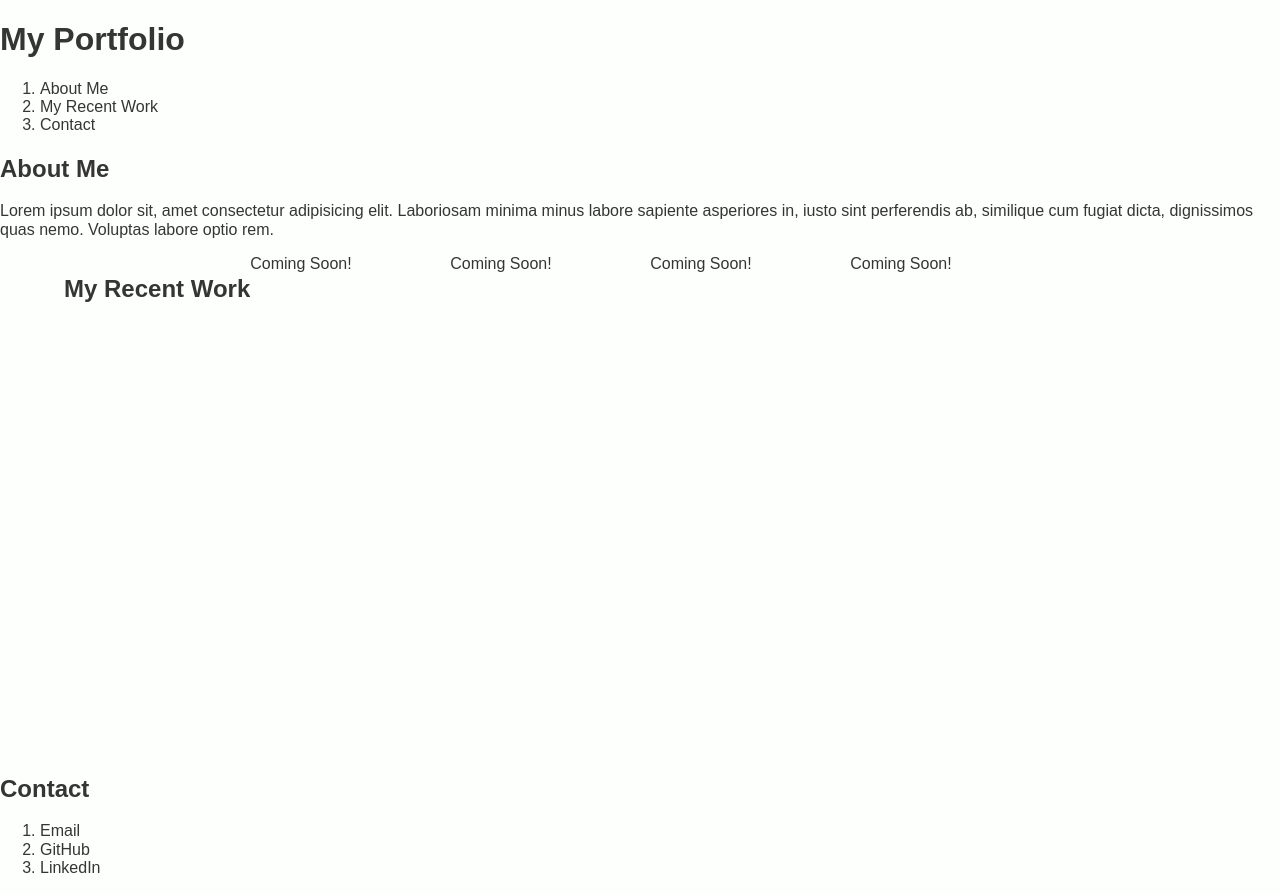
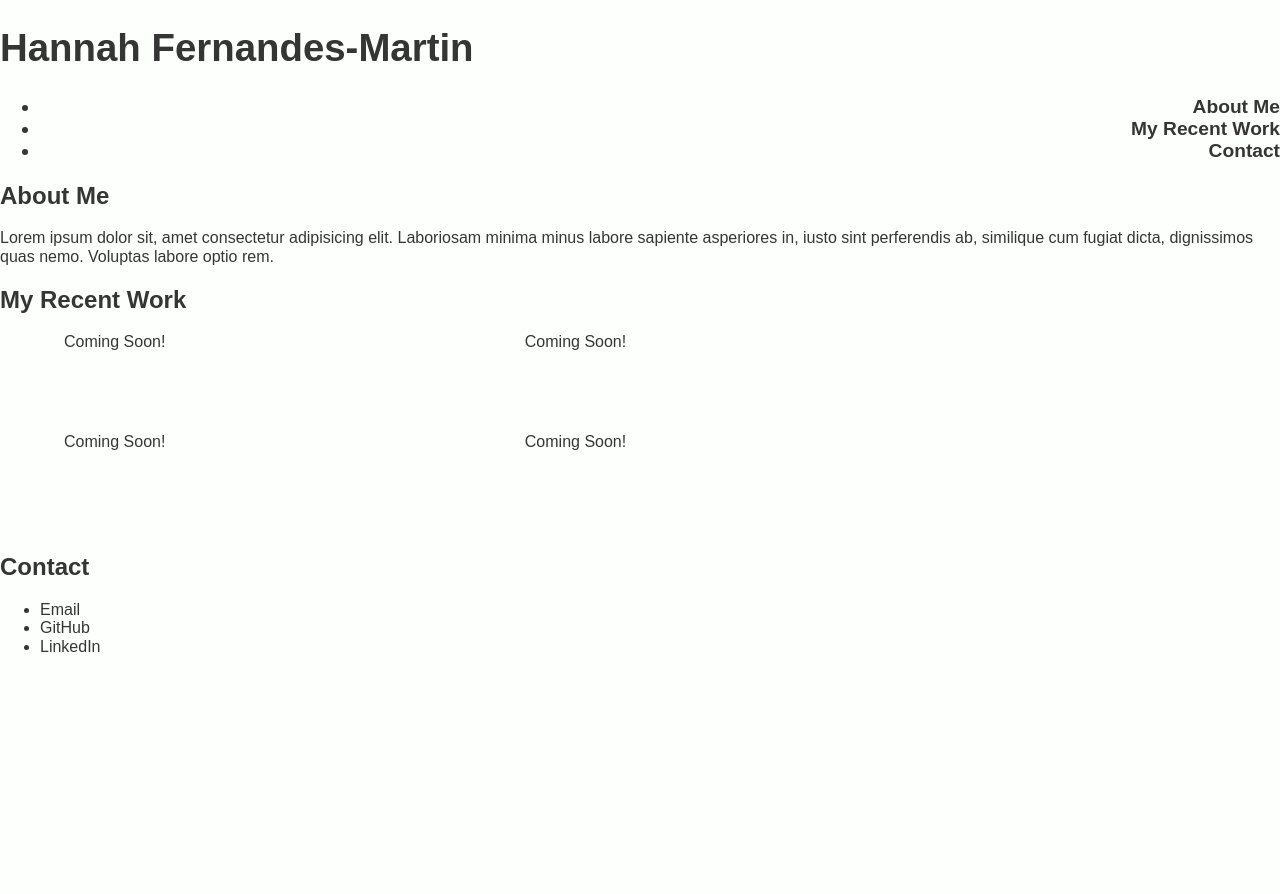
Before and after one commit to hanfernan/Portfolio, a plain HTML site: page index.html in a window 1280 px wide. After the commit the page ends 800 px from the top, so only its background shows below. Drawn offline with Linux system fonts and the light colour scheme.

Commit message:
made some more chanfes to CSS

```diff
--- a/Assets/style.css
+++ b/Assets/style.css
@@ -5,14 +5,19 @@
 }
 
 header{
-
+   font-size: larger;
+   font-weight: bolder;
+   border-bottom: 5px navy;
 }
 
+.site-menu{
+   text-align: right;
+}
 
 /* portfolio */
 #portfolio{
     width: 90%;
-    height: 500px;
+    height: 200px;
     margin: 0 auto;
     display: flex;
     flex-direction: row;
@@ -22,6 +27,6 @@ header{
     text-align: center;
 }
 #portfolio div{
-    width: 200px;
-    height: 200px;
+    width: 40%;
+    height: 40%;
 }
--- a/index.html
+++ b/index.html
@@ -10,19 +10,20 @@
     <title>Portfolio</title>
   </head>
   <header>
-    <h1>My Portfolio</h1>
-    <nav>
-      <ol>
+    <h1>Hannah Fernandes-Martin</h1>
+    <nav class="site-menu">
+      <ul>
         <li>About Me</li>
         <li>My Recent Work</li>
         <li>Contact</li>
-      </ol>
+      </ul>
     </nav>
   </header>
   <body>
     <main>
+      <h2>About Me</h2>
       <section>
-        <h2>About Me</h2>
+        <!-- add <img src=""> here -->
         <p>
           Lorem ipsum dolor sit, amet consectetur adipisicing elit. Laboriosam
           minima minus labore sapiente asperiores in, iusto sint perferendis ab,
@@ -30,20 +31,20 @@
           optio rem.
         </p>
       </section>
+      <h2>My Recent Work</h2>
       <section id="portfolio">
-        <h2>My Recent Work</h2>
         <div>Coming Soon!</div>
         <div>Coming Soon!</div>
         <div>Coming Soon!</div>
         <div>Coming Soon!</div>
       </section>
+      <h2>Contact</h2>
       <section>
-        <h2>Contact</h2>
-        <ol>
+        <ul>
           <li>Email</li>
           <li>GitHub</li>
           <li>LinkedIn</li>
-        </ol>
+        </ul>
       </section>
     </main>
   </body>
```
Also changed, not shown: 1 other file.
